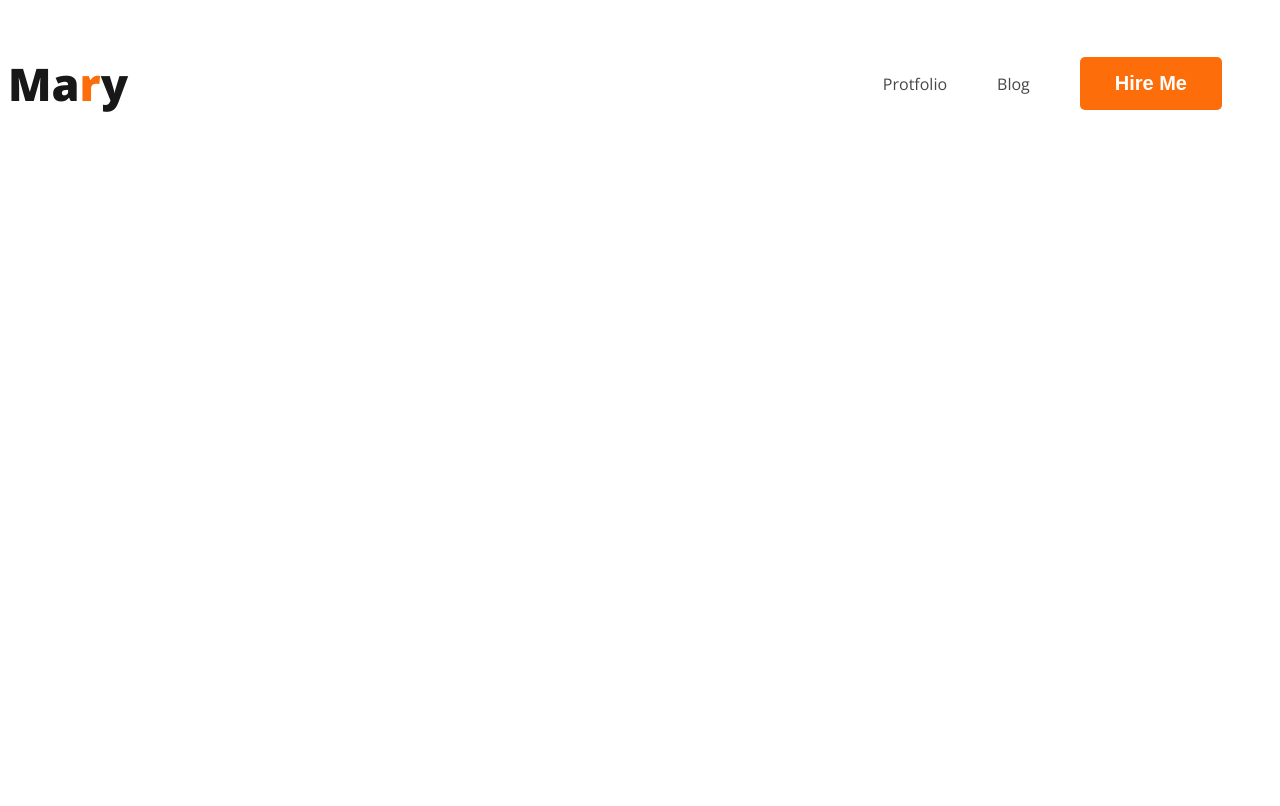
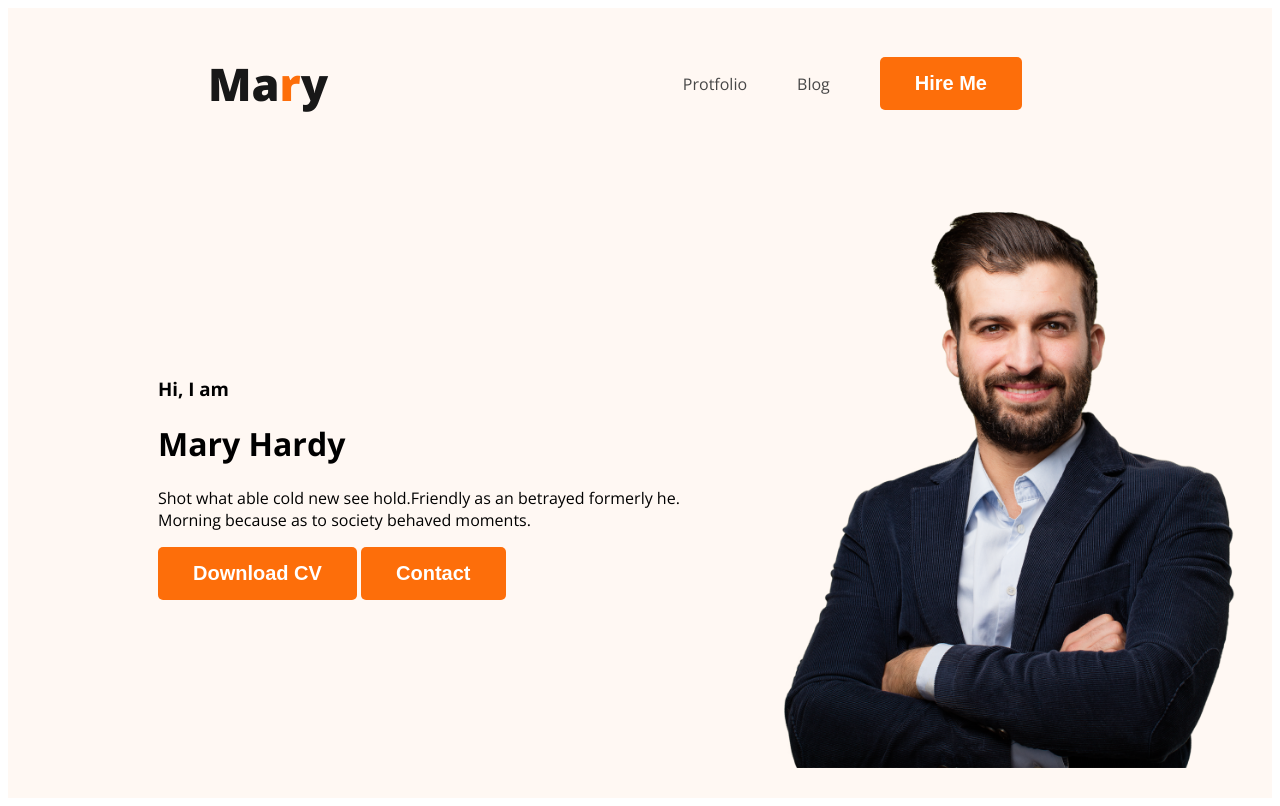
Before and after one commit to iamafridi/web-dev, a plain HTML site: page index.html in a window 1280 px wide. Drawn offline with nearby package versions, Linux system fonts and the light colour scheme.

Commit message:
added profile pic and captions

```diff
--- a/index.html
+++ b/index.html
@@ -12,9 +12,10 @@
 
 <!-- CSS LINKED  -->
     <link rel="stylesheet" href="styles/protfolio.css">
+
 </head>
 <body>
-    <header>
+    <header class="header">
         <nav>
             <h3 class="main-title">Ma<span class="main-text-color">r</span>y</h3>
             <ul>
@@ -23,6 +24,17 @@
                 <li><button class="btn-primary">Hire Me</button></li>
             </ul>
         </nav>
+        <div class="banner">
+            <div class="banner-content">
+                <h3 class="banner-greeting">Hi, I  am</h3>
+                <h1 class="banner-heading">Mary Hardy</h1>
+                <p>Shot what able cold new see hold.Friendly as an betrayed formerly he. Morning because as to society behaved moments.</p>
+                <button class="btn-primary">Download CV</button>
+                <button class="btn-primary">Contact</button>
+            </div>
+            <img class="profile-pic" src="images/hardy.png" alt="">
+
+        </div>
 
     </header>
     <main>
--- a/styles/protfolio.css
+++ b/styles/protfolio.css
@@ -19,6 +19,7 @@ padding: 15px 35px;
 nav {
   display: flex;
   justify-content: space-between;
+  margin: 0 200px;
 
 }
 .main-title {
@@ -41,3 +42,18 @@ nav a {
   text-decoration: none;
   color: #474747;
 }
+
+/* Header realted styles */
+.header{
+   background-color: #fff8f3;
+}
+
+.banner{
+  padding: 30px 30px 30px 150px;
+  display: flex;
+  align-items: center;
+}
+.banner .profile-pic{
+  width: 500px;
+
+}
```
